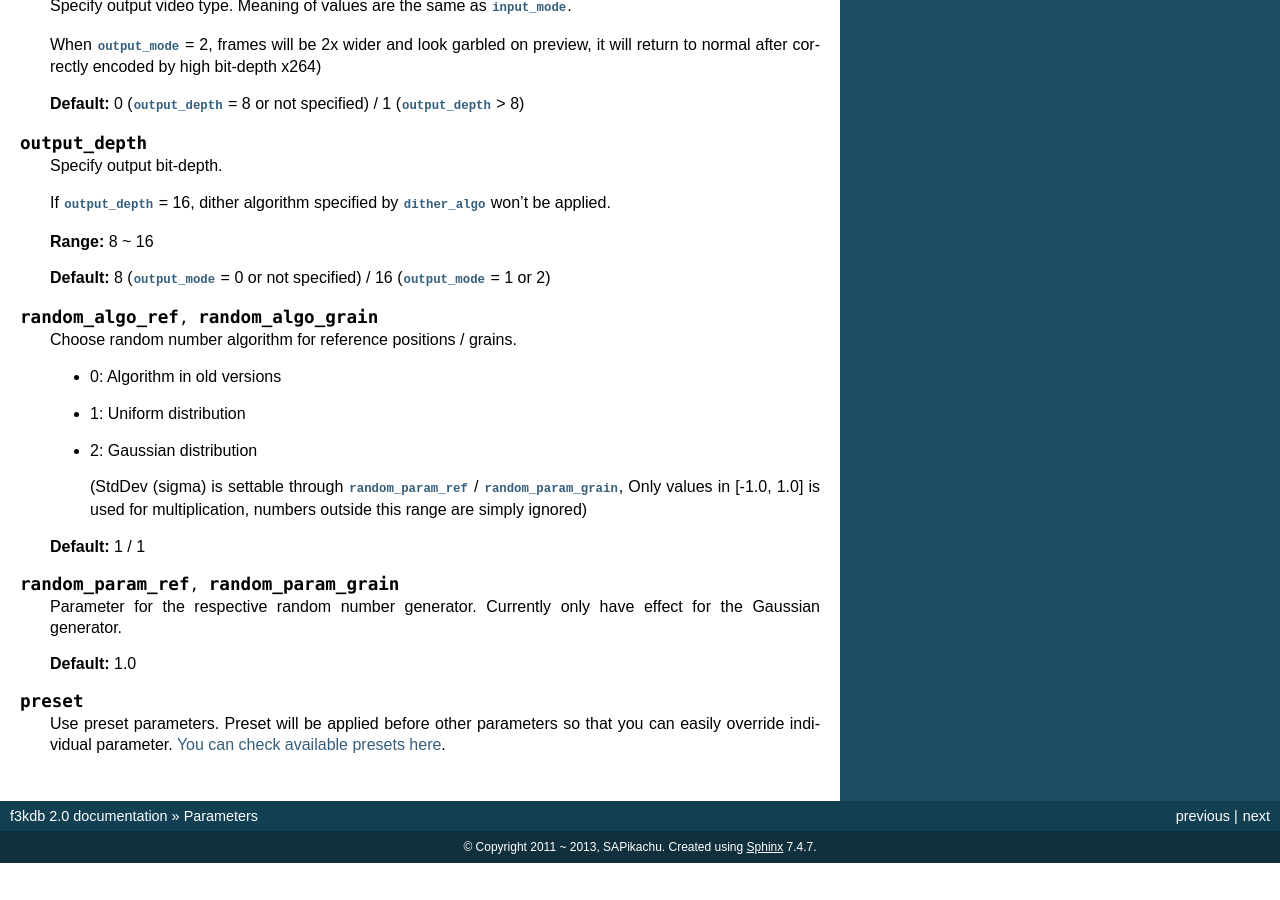
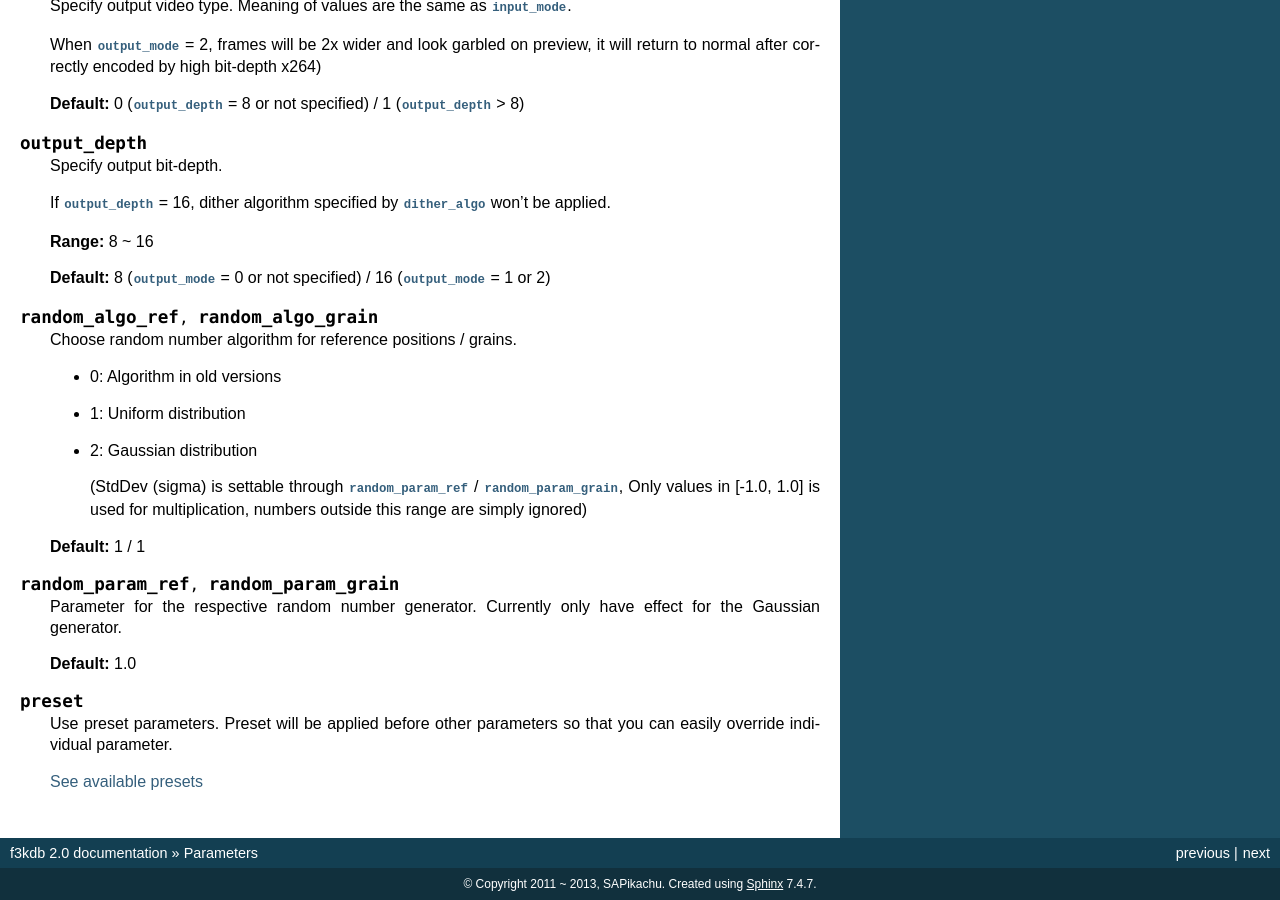
Before and after one commit to SAPikachu/flash3kyuu_deband, a Sphinx documentation site: the page built from docs/source/parameters.rst, in a window 1280 px wide and 900 px high, scrolled down 2436 px. Built offline with Sphinx 7.4.7, drawn with Linux system fonts in a browser that asks for light colours; before the commit the page ends 3299 px from its top, so only the background shows below that.

Commit message:
Small tweaks

```diff
--- a/docs/source/index.rst
+++ b/docs/source/index.rst
@@ -4,6 +4,9 @@ f3kdb
 **f3kdb** (a.k.a. flash3kyuu_deband) is a deband library and `Avisynth <http://sourceforge.net/p/avisynth2/>`_ / `Vapoursynth <http://www.vapoursynth.com/>`_ filter, ported from `an aviutl plugin <http://www.geocities.jp/flash3kyuu/auf/banding17.zip>`_.
 
 It works by replacing banded pixels with average value of referenced pixels, and optionally add grain (random dithering) to them.
+
+Contents
+--------
 
 .. toctree::
    :maxdepth: 2
--- a/docs/source/parameters.rst
+++ b/docs/source/parameters.rst
@@ -194,4 +194,6 @@ Parameters
 
 .. option:: preset
 
-    Use preset parameters. Preset will be applied before other parameters so that you can easily override individual parameter. :doc:`You can check available presets here <presets>`.
+    Use preset parameters. Preset will be applied before other parameters so that you can easily override individual parameter.
+
+    :doc:`See available presets <presets>`
```
